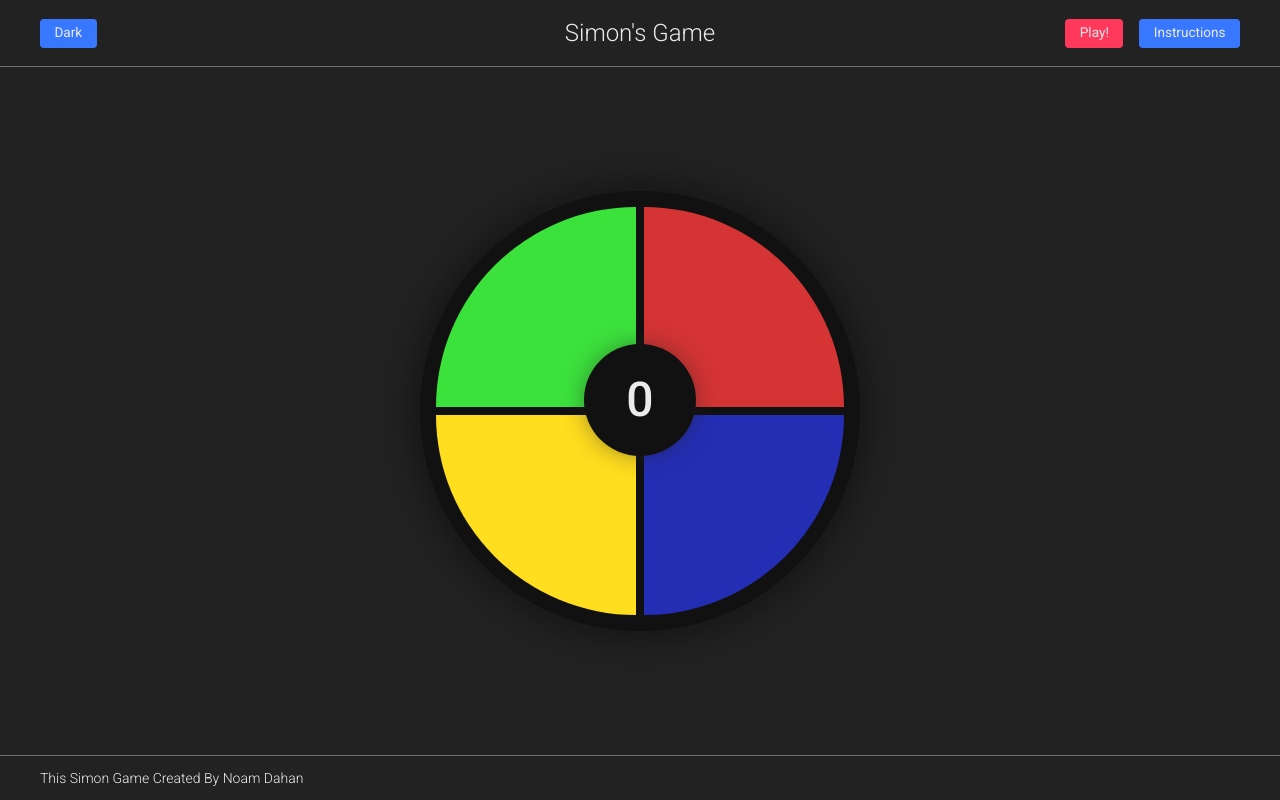
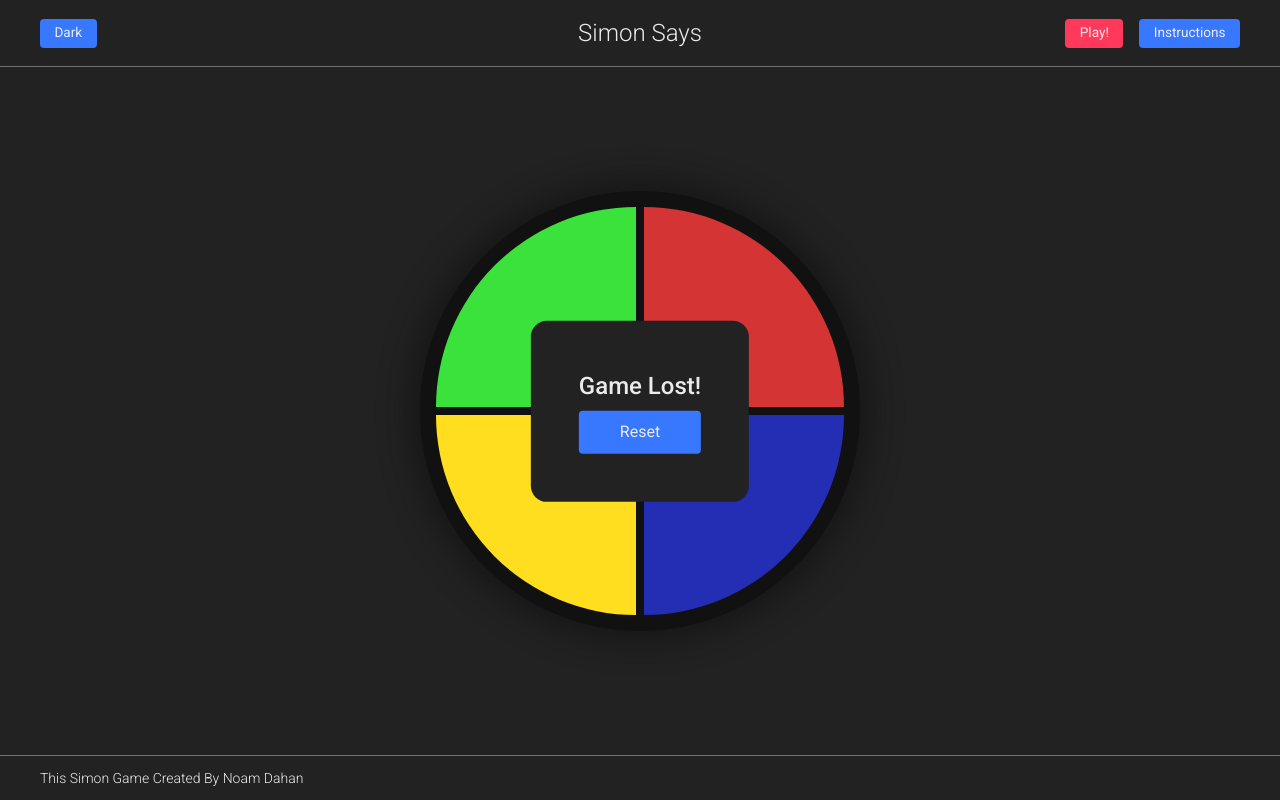
Before and after one commit to Boydem/Simon-s-game, a React (Create React App) app: page / in a window 1280 px wide. Both pictures are taken after a click on the button 536 px from the left and 307 px from the top of the page. Built offline with nearby package versions, Linux system fonts and the light colour scheme.

Commit message:
setting game's logics

```diff
--- a/public/index.html
+++ b/public/index.html
@@ -21,7 +21,7 @@
       work correctly both with client-side routing and a non-root public URL.
       Learn how to configure a non-root public URL by running `npm run build`.
     -->
-        <title>Simon's Game</title>
+        <title>Simon Says</title>
     </head>
     <body>
         <noscript>You need to enable JavaScript to run this app.</noscript>
--- a/src/app/cmps/AppHeader.tsx
+++ b/src/app/cmps/AppHeader.tsx
@@ -1,5 +1,5 @@
 export function AppHeader() {
-    const title = `Simon's Game`
+    const title = `Simon Says`
     return (
         <header className='app-header main-layout'>
             <div className='wrapper'>
--- a/src/app/pages/Home.tsx
+++ b/src/app/pages/Home.tsx
@@ -1,23 +1,101 @@
-import { useEffect, useState } from 'react'
+import { LegacyRef, useEffect, useRef, useState } from 'react'
+
+const colors: string[] = ['green', 'red', 'yellow', 'blue']
 
 export const Home = () => {
-    const [level, setLevel] = useState()
+    const [level, setLevel] = useState<number>(1)
+    const [isGameOn, setIsGameOn] = useState(true)
+    const randomNums = useRef<number[]>([])
+    const gameBtnsRefs = useRef<HTMLButtonElement[]>([])
+    const timeoutIds = useRef<NodeJS.Timeout[]>([])
+    const clickCount = useRef<number>(0)
 
-    useEffect(() => {}, [])
+    useEffect(() => {
+        if (!isGameOn) return
+        const randomNum: number = Math.floor(Math.random() * 3) + 1
+        randomNums.current.push(randomNum)
 
-    function handleClick(color: string): void {
-        console.log('color:', color)
+        function hilghlightBtn(index: number) {
+            gameBtnsRefs.current[index]?.classList.add('active')
+            timeoutIds.current.push(
+                setTimeout(() => {
+                    gameBtnsRefs.current[index]?.classList.remove('active')
+                }, 1000)
+            )
+        }
+
+        for (let i = 0; i < level; i++) {
+            const timeoutId = setTimeout(() => {
+                hilghlightBtn(i)
+            }, 250 + i * 1000) // Delay each button activation by 1 second
+            timeoutIds.current.push(timeoutId)
+        }
+
+        console.log('randomNums.current:', randomNums.current)
+        return () => {
+            clearTimeOuts()
+        }
+    }, [level, isGameOn])
+
+    function handleClick(clickedIdx: number): void {
+        console.log('clickedIdx:', clickedIdx)
+        console.log('randomNums.current[clickCount.current]:', randomNums.current[clickCount.current])
+        if (isCorrectMove(clickedIdx)) {
+            clickCount.current++
+            console.log('clickCount.current:', clickCount.current)
+            if (clickCount.current === level) {
+                console.log('LEVEL UPPPPP**************************:')
+                clickCount.current = 0
+                setLevel(prev => prev + 1)
+            }
+            return
+        }
+        setIsGameOn(false)
     }
+
+    const isCorrectMove = (clickedIdx: number): boolean => {
+        return randomNums.current[clickCount.current] === clickedIdx
+    }
+
+    function resetGame() {
+        randomNums.current = []
+        setLevel(1)
+        clearTimeOuts()
+        setIsGameOn(true)
+    }
+
+    function clearTimeOuts() {
+        timeoutIds.current.forEach(id => {
+            clearTimeout(id)
+        })
+    }
+
     return (
         <div className='home'>
             <div className='board'>
-                <button onClick={() => handleClick('green')} className='game-btn green'></button>
-                <button onClick={() => handleClick('red')} className='game-btn red'></button>
-                <button onClick={() => handleClick('yellow')} className='game-btn yellow'></button>
-                <button onClick={() => handleClick('blue')} className='game-btn blue'></button>
+                {colors.map((color, idx) => (
+                    <button
+                        key={idx}
+                        ref={el => {
+                            if (el && !gameBtnsRefs.current.includes(el)) {
+                                gameBtnsRefs.current.push(el)
+                            }
+                        }}
+                        onClick={() => handleClick(idx)}
+                        className={`game-btn ${color}`}
+                    ></button>
+                ))}
                 <div className='level'>
-                    <h1 title='score'>0</h1>
+                    <h1 title='score'>{level}</h1>
                 </div>
+                {!isGameOn && (
+                    <div className='modal'>
+                        <h2>Game Lost!</h2>
+                        <button onClick={() => resetGame()} className='btn secondary rounded medium'>
+                            Reset
+                        </button>
+                    </div>
+                )}
             </div>
         </div>
     )
--- a/src/assets/scss/pages/home/home.scss
+++ b/src/assets/scss/pages/home/home.scss
@@ -11,12 +11,31 @@
         display: grid;
         grid-template-columns: repeat(2, 1fr);
         gap: 0.5rem;
+        position: relative;
+        .modal {
+            position: absolute;
+            top: 50%;
+            left: 50%;
+            transform: translate(-50%, -50%);
+            background-color: $dark;
+            padding: 3rem;
+            border-radius: 1rem;
+            display: flex;
+            align-items: center;
+            justify-content: center;
+            flex-direction: column;
+            gap: 0.5rem;
+            button {
+                width: 100%;
+            }
+        }
         .game-btn {
             $hover-shadow: 0px 0px 10px 5px;
             height: 200px;
             min-width: 200px;
             box-shadow: #111111b0;
             &:hover {
+                transform: scale(1.015);
                 opacity: 0.89;
             }
             &:active {
@@ -26,28 +45,32 @@
             &.green {
                 border-radius: 100% 0 0 100%/100% 100% 0 0;
                 background-color: $clr-1;
-                &:hover {
+                &:active,
+                &.active {
                     box-shadow: $hover-shadow rgba($clr-1, 50%);
                 }
             }
             &.red {
                 border-radius: 0 100% 0 100% /100% 100% 0 0;
                 background-color: $clr-2;
-                &:hover {
+                &:active,
+                &.active {
                     box-shadow: $hover-shadow rgba($clr-2, 50%);
                 }
             }
             &.yellow {
                 border-radius: 100% 0 0 100%/0 100% 0 100%;
                 background-color: $clr-3;
-                &:hover {
+                &:active,
+                &.active {
                     box-shadow: $hover-shadow rgba($clr-3, 50%);
                 }
             }
             &.blue {
                 border-radius: 0 100% 100% 0 / 100% 0 100% 0;
                 background-color: $clr-4;
-                &:hover {
+                &:active,
+                &.active {
                     box-shadow: $hover-shadow rgba($clr-4, 50%);
                 }
             }
--- a/src/index.tsx
+++ b/src/index.tsx
@@ -3,8 +3,4 @@ import ReactDOM from 'react-dom/client'
 import App from './app/App'
 
 const root = ReactDOM.createRoot(document.getElementById('root') as HTMLElement)
-root.render(
-    <React.StrictMode>
-        <App />
-    </React.StrictMode>
-)
+root.render(<App />)
```
